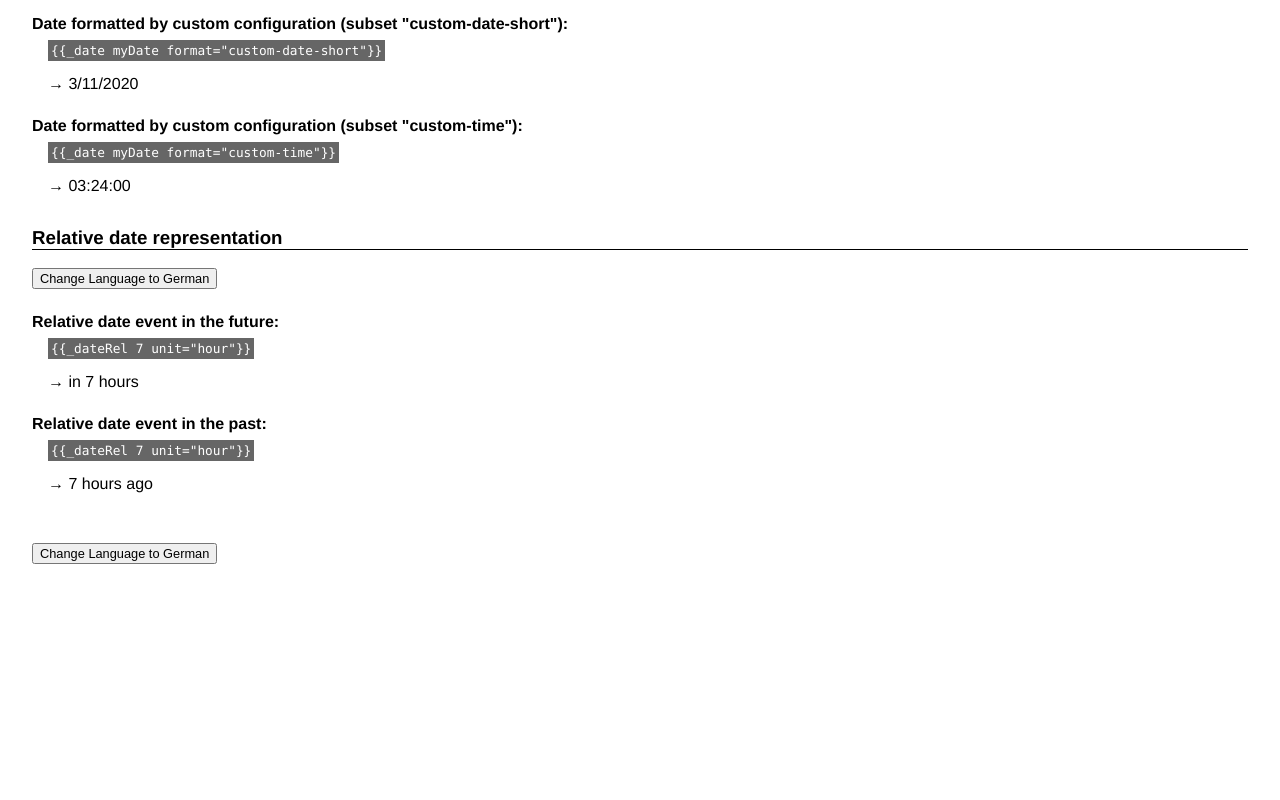
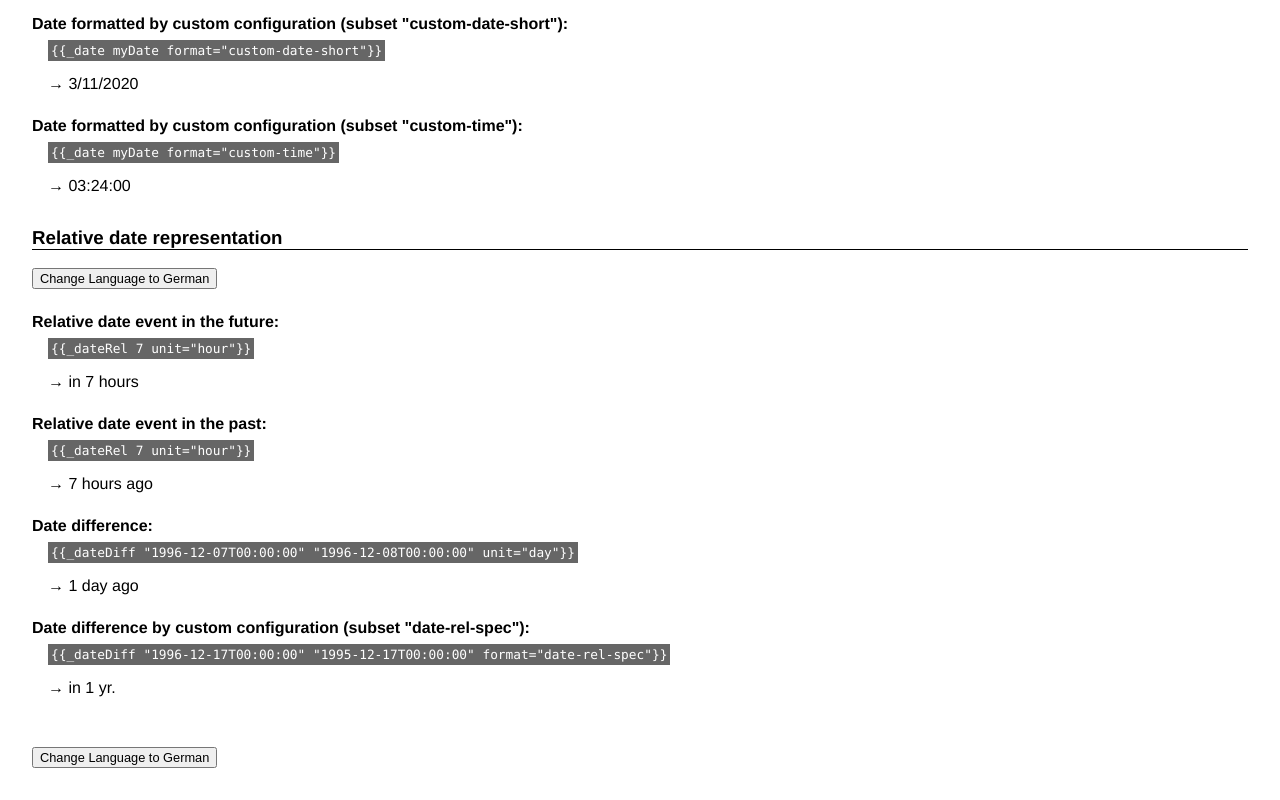
Before and after one commit to Aller-Couleur/handlebars-i18n, a website: page examples/browser-example/index.html in a window 1280 px wide. Shown: the part 2700-3500 px from the top of the page. Before the commit the page ends 3296 px from the top, so only its background shows below. Drawn offline with nearby package versions, Linux system fonts and the light colour scheme.

Commit message:
feat: added _dateDiff to browser-example/index.html

```diff
--- a/examples/browser-example/index.html
+++ b/examples/browser-example/index.html
@@ -6,7 +6,7 @@
     <style>
         html, body {
             margin: 1rem;
-            font-family: Helvetica Neue, Helvetica, Arial;
+            font-family: Helvetica Neue, Helvetica, Arial, sans-serif;
         }
         h3 {
             margin-top: 2rem;
@@ -83,7 +83,7 @@
         // -- Init and configure handlebars-i18n
         HandlebarsI18n.init();
         HandlebarsI18n.configure([
-            // generic configuration for all languages for number representation:
+            // generic configuration for number representation in all languages :
             ['all', 'NumberFormat', { minimumFractionDigits: 2 }],
             // generic configurations per language for price representation:
             ['en', 'PriceFormat', { currency: 'USD'}],
@@ -91,13 +91,16 @@
             // generic configurations per language for date representation:
             ['en', 'DateTimeFormat', { year:'numeric', month:'long', day:'numeric', hour:'numeric', minute:'numeric'}],
             ['de', 'DateTimeFormat', { year:'numeric', month:'numeric', day:'numeric', hour:'numeric', minute:'numeric', hour12:false}],
-            // configurations per language with custom formats for date:
+            // custom formats for dates:
             ['en', 'DateTimeFormat', { year:'numeric' }, 'custom-year-only'],
             ['de', 'DateTimeFormat', { year:'numeric' }, 'custom-year-only'],
             ['en', 'DateTimeFormat', { year:'numeric', month:'numeric', day:'numeric' }, 'custom-date-short'],
             ['de', 'DateTimeFormat', { year:'numeric', month:'numeric', day:'numeric' }, 'custom-date-short'],
             ['en', 'DateTimeFormat', { hour:'numeric', minute:'numeric', second:'numeric', hour12:false}, 'custom-time'],
-            ['de', 'DateTimeFormat', { hour:'numeric', minute:'numeric', second:'numeric', hour12:false}, 'custom-time']
+            ['de', 'DateTimeFormat', { hour:'numeric', minute:'numeric', second:'numeric', hour12:false}, 'custom-time'],
+            // custom formats for relative dates:
+            ['en', 'RelativeTimeFormat', { style: 'short', unit: 'year' }, 'date-rel-spec'],
+            ['de', 'RelativeTimeFormat', { style: 'short', unit: 'year' }, 'date-rel-spec']
         ]);
 
         // -- The handlebars template to be rendered
@@ -225,9 +228,17 @@
             <code>{{{{raw}}}} {{_dateRel 7 unit="hour"}} {{{{/raw}}}}</code>
             <p>&#x2192; {{_dateRel -7 unit="hour"}}</p>
 
+            <h4>Date difference:</h4>
+            <code>{{{{raw}}}} {{_dateDiff "1996-12-07T00:00:00" "1996-12-08T00:00:00" unit="day"}} {{{{/raw}}}}</code>
+            <p>&#x2192; {{_dateDiff "1996-12-07T00:00:00" "1996-12-08T00:00:00" unit="day"}}</p>
+
+            <h4>Date difference by custom configuration (subset "date-rel-spec"):</h4>
+            <code>{{{{raw}}}} {{_dateDiff "1996-12-17T00:00:00" "1995-12-17T00:00:00" format="date-rel-spec"}} {{{{/raw}}}}</code>
+            <p>&#x2192; {{_dateDiff "1996-12-17T00:00:00" "1995-12-17T00:00:00" format="date-rel-spec"}}</p>
+
             <p>&nbsp;</p><button onclick="changeLang()">{{__ "key0"}} {{#if (localeIs "en")}}German {{else}}Englisch {{/if}}</button>`;
 
-        // -- Ignore this. It is just a helper to display un-rendered {{code}} between the <code> Tags
+        // -- Ignore this. It is just a helper to display un-rendered {{handlebars code}} between the <code> Tags
         Handlebars.registerHelper('raw', function(options) {
             return options.fn();
         });
@@ -238,7 +249,7 @@
             document.getElementById('demo').innerHTML = compiled(data);
         }
 
-        // -- Switch language function (Button)
+        // -- Switch language function for the button
         function changeLang() {
             var changeTo = i18next.language == 'en' ? 'de' : 'en';
             i18next.changeLanguage(changeTo).then(function() {
```
